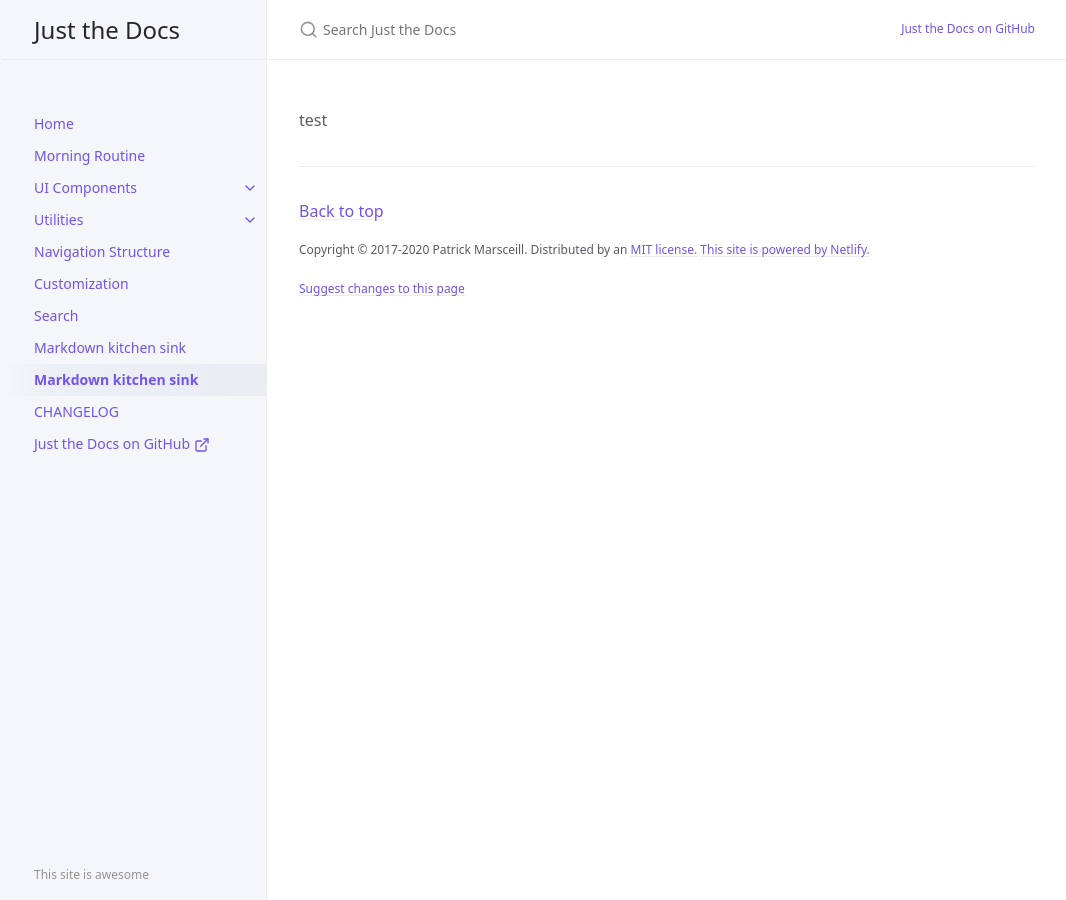
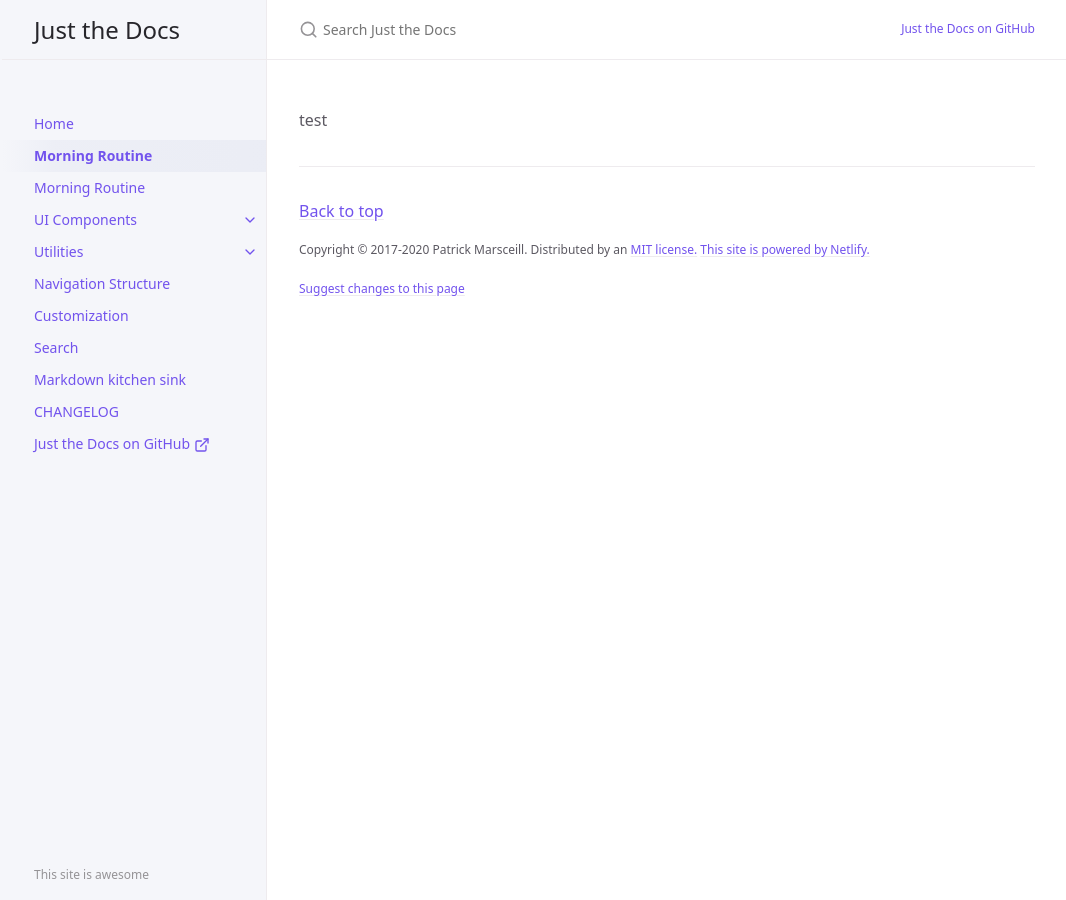
Before and after one commit to haluvibe/haluvibe.github.io, a Jekyll site: the page built from docs/morning-routine.md, in a window 1280 px wide. Shown: the whole page, without its empty margins (105-1171 px from the left). Built offline with Jekyll 4.4.1, drawn with Linux system fonts in a browser that asks for light colours.

Commit message:
Update morning-routine.md

```diff
--- a/docs/morning-routine.md
+++ b/docs/morning-routine.md
@@ -1,7 +1,7 @@
 ---
 layout: default
-title: Markdown kitchen sink
-nav_order: 99
+title: Morning Routine
+nav_order: 1
 ---
 
 test
```
